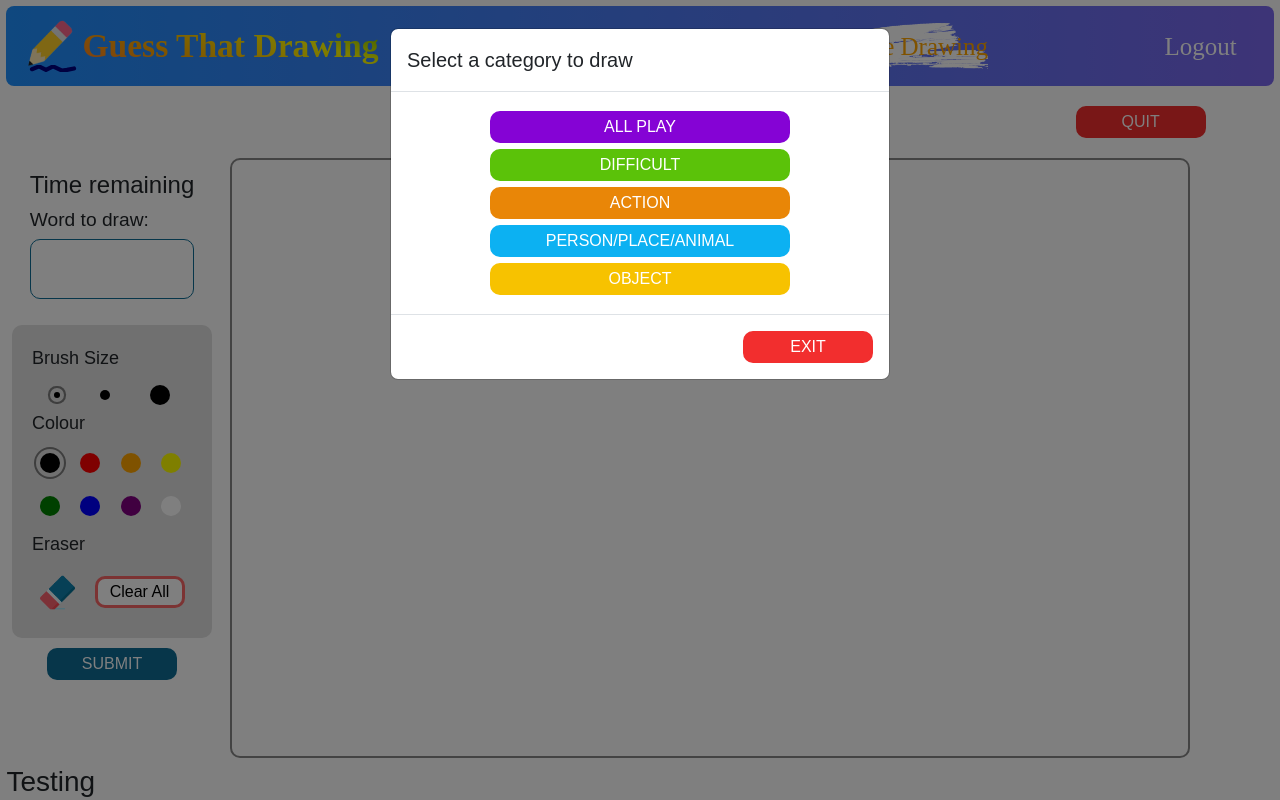
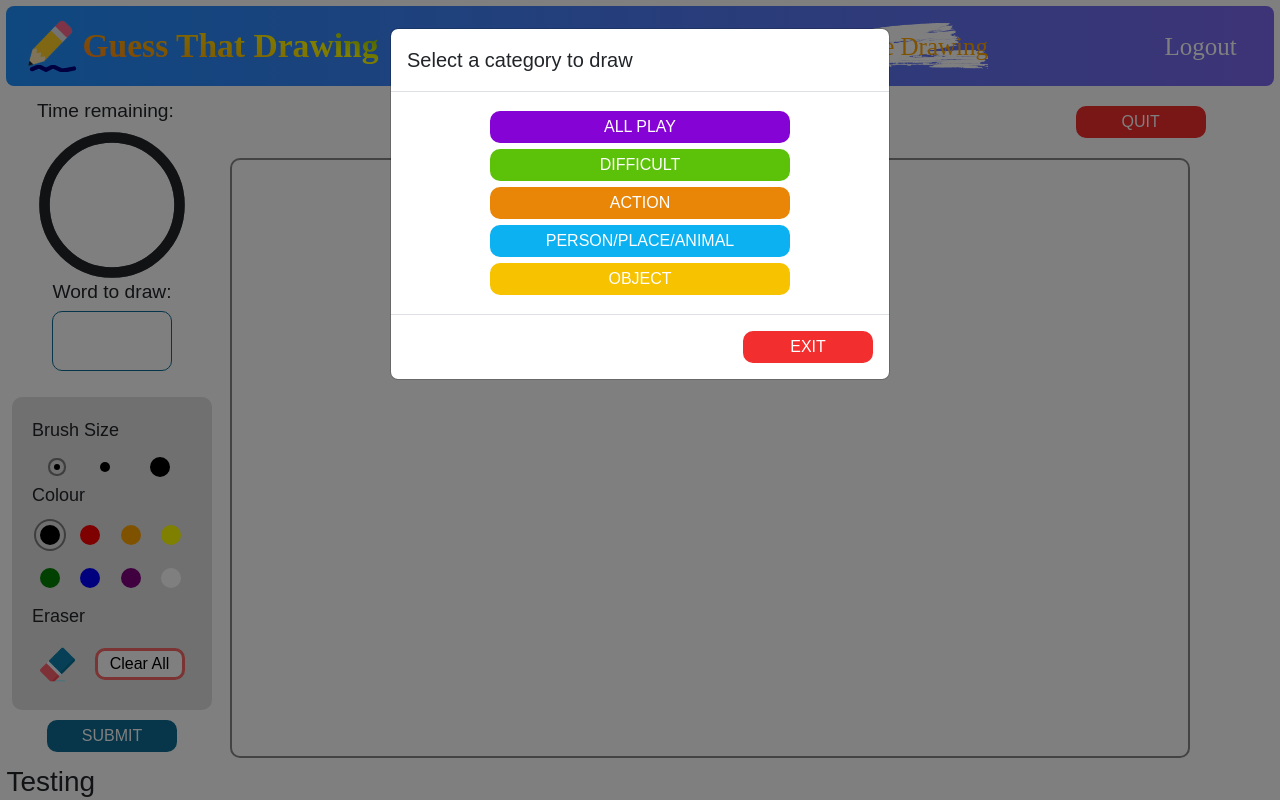
Before and after one commit to kylelhk/Pictionary, a Flask app: page /drawing in a window 1280 px wide. Run offline with Flask 3, Linux system fonts and the light colour scheme; some web fonts are replaced.

Commit message:
Add countdown timer

```diff
--- a/app/static/css/drawing.css
+++ b/app/static/css/drawing.css
@@ -45,7 +45,8 @@ button {
 /* Timer Styles */
 
 /* Word to Draw Styles */
-#word-to-draw-section h4 {
+#word-to-draw-section h4,
+#timer h4 {
     font-size: larger;
 }
 
--- /dev/null
+++ b/app/static/css/timer.css
@@ -0,0 +1,54 @@
+/* Base container for timer */
+.base-timer {
+  position: relative;
+  height: 150px;
+  width: 150px;
+}
+
+/* Flips the SVG  and makes the animation to move left-to-right */
+.base-timer__svg {
+  transform: scaleX(-1);
+}
+
+/* Ensures SVG circle does not hide the timer label */
+.base-timer__circle {
+  fill: none;
+  stroke: none;
+}
+
+.base-timer__path-elapsed {
+  stroke-width: 7px;
+  stroke: grey;
+}
+
+.base-timer__path-remaining {
+  stroke-width: 7px; /* matches with the elapsed path */
+  stroke-linecap: round;
+  transform: rotate(90deg);
+  transform-origin: center;
+  transition: 1s linear all;
+  stroke: currentColor;
+}
+
+.base-timer__path-remaining.green {
+  color: rgb(65, 184, 131);
+}
+
+.base-timer__path-remaining.orange {
+  color: orange;
+}
+
+.base-timer__path-remaining.red {
+  color: red;
+}
+
+.base-timer__label {
+  position: absolute;
+  width: 150px; /* matches size of parent container */
+  height: 150px; /* matrches size of parent container */
+  top: 0;
+  display: flex;
+  align-items: center;
+  justify-content: center;
+  font-size: 42px;
+}
--- /dev/null
+++ b/app/static/js/timer.js
@@ -0,0 +1,70 @@
+class CountdownTimer {
+    constructor(timeLimit, warningThreshold, alertThreshold) {
+        this.TIME_LIMIT = timeLimit;
+        this.WARNING_THRESHOLD = warningThreshold;
+        this.ALERT_THRESHOLD = alertThreshold;
+        this.FULL_DASH_ARRAY = 283;
+        this.timePassed = 0;
+        this.timeLeft = this.TIME_LIMIT;
+        this.timerInterval = null;
+        this.COLOR_CODES = {
+            info: {
+                color: "green"
+            },
+            warning: {
+                color: "orange",
+                threshold: WARNING_THRESHOLD
+            },
+            alert: {
+                color: "red",
+                threshold: ALERT_THRESHOLD
+            }
+        };
+    }
+
+    formatTime(time) {
+        const minutes = Math.floor(time / 60);
+        let seconds = time % 60;
+        if (seconds < 10) {
+            seconds = `0${seconds}`; // Add leading 0 if single digit
+        }
+        return `${minutes}:${seconds}`;
+    }
+
+    calculateTimeFraction() {
+        const rawTimeFraction = this.timeLeft / this.TIME_LIMIT;
+        return rawTimeFraction - (1 / this.TIME_LIMIT) * (1 - rawTimeFraction);
+    }
+
+    setCircleDashArray() {
+        const circleDasharray = `${(this.calculateTimeFraction() * this.FULL_DASH_ARRAY).toFixed(0)} 283`;
+        $("#base-timer-path-remaining").attr("stroke-dasharray", circleDasharray)
+    }
+
+    setRemainingPathColor(timeLeft) {
+        const { alert, warning, info } = this.COLOR_CODES;
+        const remainingPath = $("#base-timer-path-remaining");
+        if (timeLeft <= alert.threshold) {
+            remainingPath.classList.remove(warning.color);
+            remainingPath.classList.add(alert.color);
+        } else if (timeLeft <= warning.threshold) {
+            remainingPath.classList.remove(info.color);
+            remainingPath.classList.add(warning.color);
+        } else {
+            remainingPath.classList.add(info.color);
+        }
+    }
+
+    startTimer() {
+        this.timerInterval = setInterval(() => {
+            this.timePassed += 1;
+            this.timeLeft = TIME_LIMIT - timePassed;
+            $("#base-timer-label").text(this.formatTime(this.timeLeft));
+            this.setCircleDasharray();
+            this.setRemainingPathColor(this.timeLeft);
+            if (this.timeLeft === 0) {
+                clearInterval(this.timerInterval);
+            }
+        }, 1000);
+    }
+}
--- a/app/templates/base.html
+++ b/app/templates/base.html
@@ -18,6 +18,7 @@
       rel="stylesheet"
       href="https://fonts.googleapis.com/css2?family=Sedgwick+Ave&display=swap"
     />
+    <script src="https://ajax.googleapis.com/ajax/libs/jquery/3.7.1/jquery.min.js"></script>
     {% endblock %}
   </head>
 
--- a/app/templates/drawing.html
+++ b/app/templates/drawing.html
@@ -2,7 +2,8 @@
 {% block title %} Create Drawing {% endblock %}
 {% block styles %}
 {{ super() }}
-  <link rel="stylesheet" href="{{ url_for('static', filename='css/drawing.css') }}"/>
+<link rel="stylesheet" href="{{ url_for('static', filename='css/drawing.css') }}" />
+<link rel="stylesheet" href="{{ url_for('static', filename='css/timer.css') }}" />
 {% endblock %}
 {% block content %}
 <!-- Modal to select category of word to draw -->
@@ -32,18 +33,17 @@
 <div class="container-fluid" id="drawing-container">
   <div class="row">
     <div class="col-md-2 d-flex flex-column justify-content-center align-items-center" id="drawing-controls">
-        <div id="timer-and-word">
       <!-- Timer -->
       <div id="timer">
-            <h4>Time remaining</h4>
-            <!-- TODO: Remaining time label -->
+        <h4>Time remaining:</h4>
+        {% include 'timer.html' %}
       </div>
       <!-- Word to draw -->
       <div id="word-to-draw-section">
         <h4>Word to draw:</h4>
         <p id="word-to-draw"></p>
       </div>
-        </div>
+      <!-- Brush selection -->
       <div id="tools">
         <div id="brush-sizes">
           <fieldset class="d-flex flex-column align-items-center">
@@ -61,8 +61,7 @@
         <div id="brush-colours">
           <fieldset>
             <legend>Colour</legend>
-              <input type="radio" id="brush-colour-black" name="brush-colour" value="black" class="hidden-radio"
-                     checked>
+            <input type="radio" id="brush-colour-black" name="brush-colour" value="black" class="hidden-radio" checked>
             <label for="brush-colour-black" class="brush-colour-label black"></label>
             <input type="radio" id="brush-colour-red" name="brush-colour" value="red" class="hidden-radio">
             <label for="brush-colour-red" class="brush-colour-label red"></label>
@@ -96,6 +95,7 @@
       </div>
       <button type="submit" id="submit-drawing">SUBMIT</button>
     </div>
+    <!-- Drawing area -->
     <div class="col-md-10" id="drawing-area">
       <div class="text-end">
         <button type="button" id="quit-drawing">QUIT</button>
@@ -112,5 +112,6 @@
 {% endif %}
 <script src="https://cdn.jsdelivr.net/npm/bootstrap@5.3.3/dist/js/bootstrap.bundle.min.js"></script>
 <script src="{{ url_for('static', filename='js/drawing.js') }}"></script>
+<script src="{{ url_for('static', filename='js/timer.js') }}"></script>
 <script> var homeUrl = "{{ url_for('home') }}"; </script>
 {% endblock %}
--- /dev/null
+++ b/app/templates/timer.html
@@ -0,0 +1,15 @@
+<div class="base-timer">
+  <svg class="base-timer__svg" viewBox="0 0 100 100" xmlns="http://www.w3.org/2000/svg">
+    <g class="base-timer__circle">
+      <circle class="base-timer__path-elapsed" cx="50" cy="50" r="45"></circle>
+      <path id="base-timer-path-remaining" stroke-dasharray="283" class="base-timer__path-remaining" d="
+            M 50, 50
+            m -45, 0
+            a 45,45 0 1,0 90,0
+            a 45,45 0 1,0 -90,0
+          "></path>
+    </g>
+  </svg>
+  <span id="base-timer-label" class="base-timer__label">
+  </span>
+</div>
```
Lines whose indentation alone changed are shown as unchanged.
